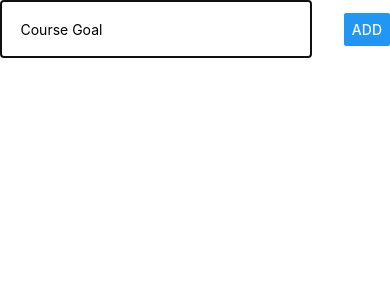
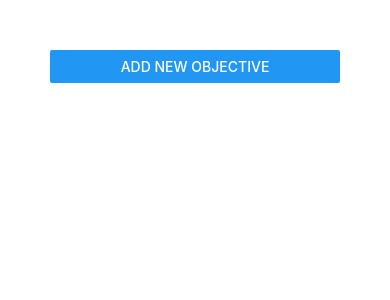
Before and after one commit to JasJohn3/react-native-complete-guide, a React Native app: screen / in a window 390 px wide. Shown: the top 300 px of the page. Built offline with nearby package versions, Linux system fonts and the light colour scheme.

Commit message:
Missed Change for MODAL

```diff
--- a/App.js
+++ b/App.js
@@ -1,5 +1,5 @@
 import React, {useState} from 'react';
-import { StyleSheet, Text, View, TextInput, Button, ScrollView, FlatList } from 'react-native';
+import { StyleSheet,  View, Button,FlatList } from 'react-native';
 import GoalItem from './components/GoalItem';
 import GoalInput from './components/GoalInput';
 export default function App() {
@@ -7,6 +7,8 @@ export default function App() {
   //CourseGoals, setCourseGoals are a series of arrays that will store previous user input values into a list.
   const [courseGoals, setCourseGoals] = useState([]);
 
+  //A
+  const [isAddMode, setIsAddMode] = useState(false);
   //event handler that takes the previous course goal listed as the variable courseGoals and stores them into an array.
   //The Array uses the spread operator to store the previous goals, than adds the entered goals to the end of the list.
   const addGoalHandler = goalTitle =>
@@ -14,16 +16,22 @@ export default function App() {
     setCourseGoals(currentGoals =>[...currentGoals,
       {id: Math.random().toString(), value: goalTitle}]);
   }
+  //A function which searches for the ID of an element and removes the element if the ID matches the Input ID from the user
   const removeGoalHandler = goalID =>{
     setCourseGoals(currentGoals =>{
       return currentGoals.filter((goal) => goal.id !== goalID);
     })
   }
+  // const setIsAddMode = () =>
+  // {
+  //   return true;
+  // }
 
 
   return (
     <View style={styles.screen}>
-      <GoalInput onAddGoal={addGoalHandler}/>
+      <Button title="Add New Objective" onPress={() =>setIsAddMode(true)}/>
+      <GoalInput visible={isAddMode} onAddGoal={addGoalHandler}/>
       <View>
         <FlatList keyExtractor={(item, index)=> item.id} data = {courseGoals} renderItem = {itemData => <GoalItem id = {itemData.item.id} onDelete={removeGoalHandler} title={itemData.item.value} />} />
     </View>
```
